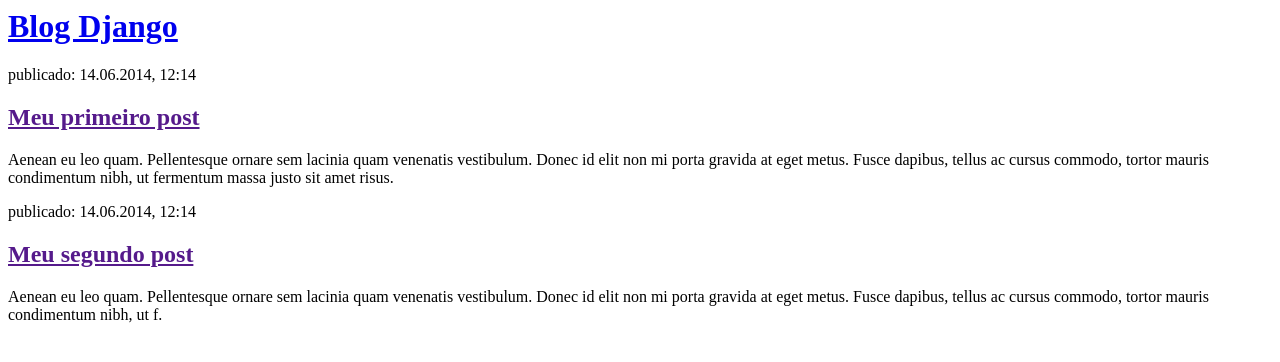
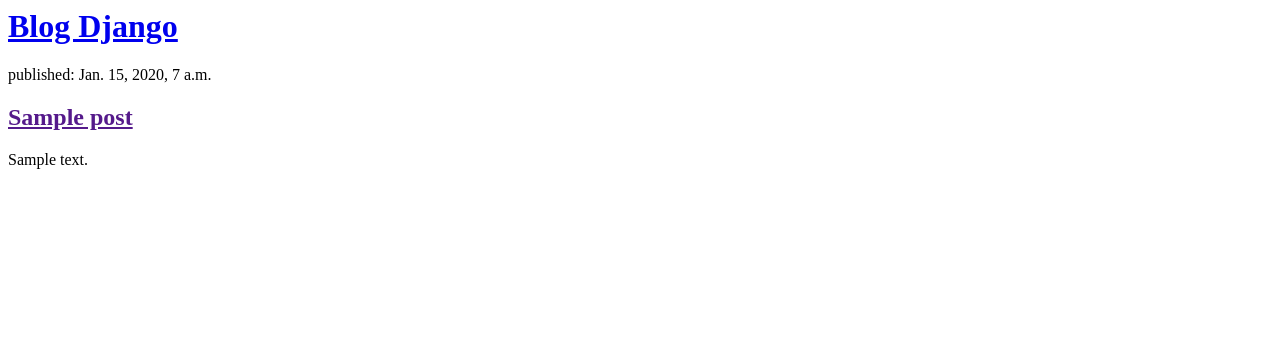
Before and after one commit to Bramos-Ramos/django_first, a Django app: template blog/templates/blog/post_list.html in a window 1280 px wide. Shown: the top 362 px of the page. Run offline with Django 3.2, Linux system fonts and the light colour scheme; the template is opened without the code that fills it: values that come from a table or form of the project are taken from there, others are empty; tables that the repository leaves empty hold one stand-in row (values such as "Sample post").

Commit message:
Modified templates to display posts from database.

```diff
--- a/blog/templates/blog/post_list.html
+++ b/blog/templates/blog/post_list.html
@@ -9,20 +9,14 @@
         <h1><a href="/">Blog Django</a></h1>
     </div>
 
+    {% for post in posts %}
     <div>
-        <p>publicado: 14.06.2014, 12:14</p>
-        <h2><a href="">Meu primeiro post</a></h2>
-        <p>Aenean eu leo quam. Pellentesque ornare sem lacinia quam venenatis vestibulum. Donec id elit non mi porta
-            gravida at eget metus. Fusce dapibus, tellus ac cursus commodo, tortor mauris condimentum nibh, ut fermentum
-            massa justo sit amet risus.</p>
+        <p>published: {{ post.published_date }}</p>
+        <h2><a href="">{{ post.title }}</a></h2>
+        <p>{{ post.text|linebreaksbr }}</p>
     </div>
+    {% endfor %}
 
-    <div>
-        <p>publicado: 14.06.2014, 12:14</p>
-        <h2><a href="">Meu segundo post</a></h2>
-        <p>Aenean eu leo quam. Pellentesque ornare sem lacinia quam venenatis vestibulum. Donec id elit non mi porta
-            gravida at eget metus. Fusce dapibus, tellus ac cursus commodo, tortor mauris condimentum nibh, ut f.</p>
-    </div>
 </body>
 
 </html>
--- a/blog/views.py
+++ b/blog/views.py
@@ -1,5 +1,9 @@
+from .models import Post
 from django.shortcuts import render
+from django.utils import timezone
 
 
 def post_list(request):
-    return render(request, 'blog/post_list.html', {})
+    posts = Post.objects.filter(
+        published_date__lte=timezone.now()).order_by('published_date')
+    return render(request, 'blog/post_list.html', {'posts': posts})
```
